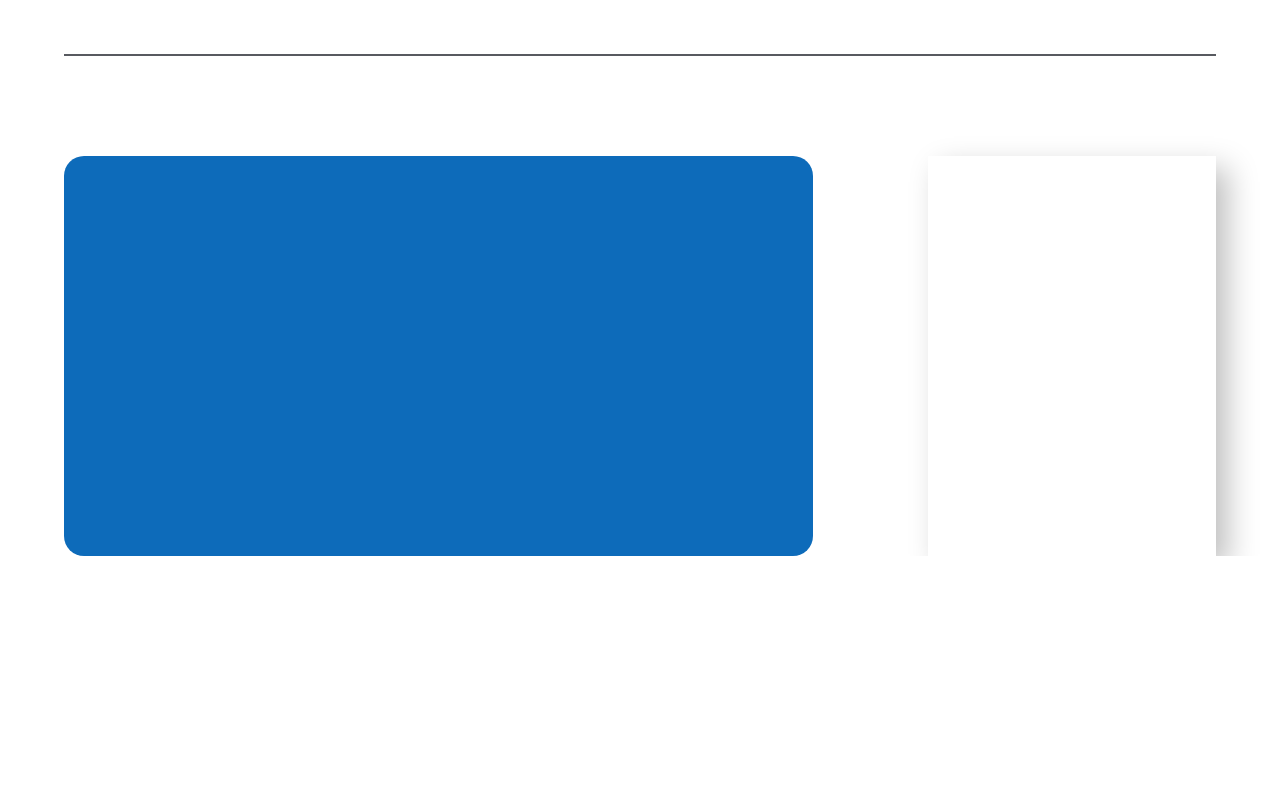
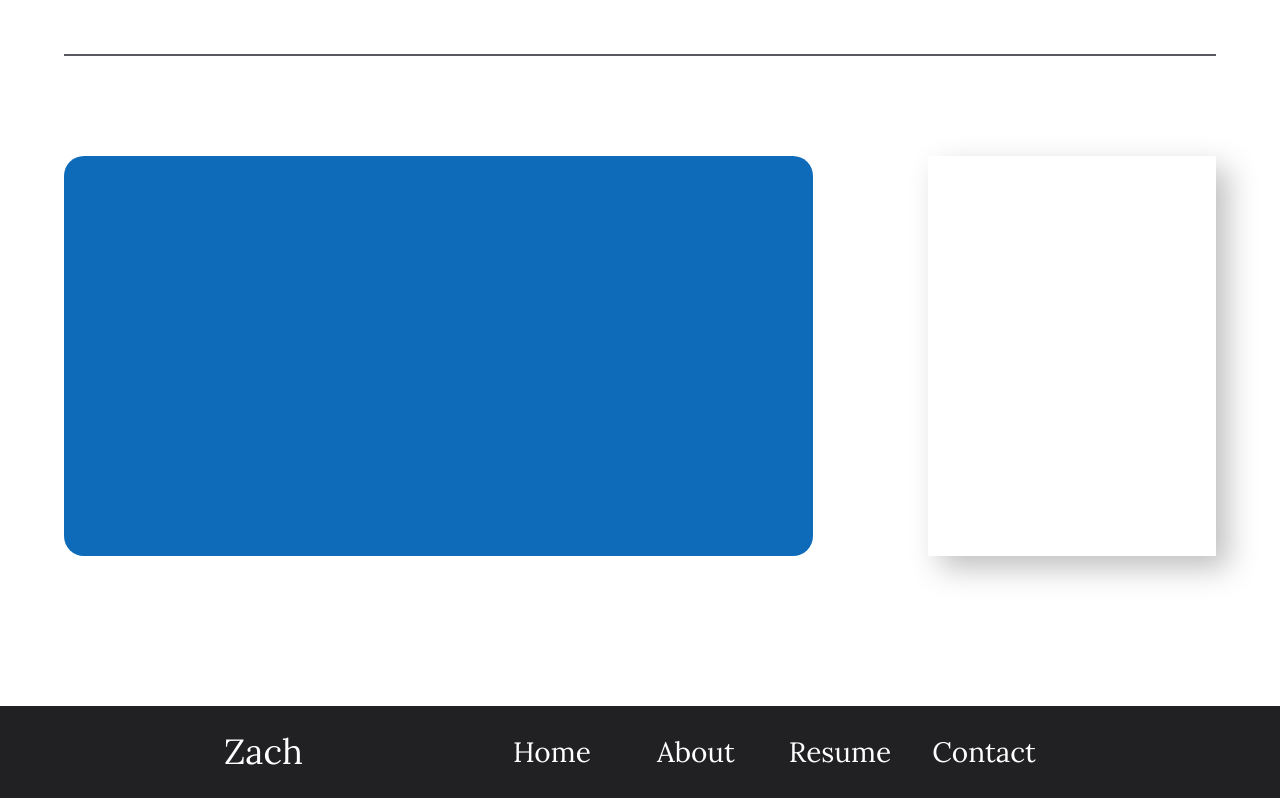
Before and after one commit to Zach-Cook/ZachCook, a React (Create React App) app: page / in a window 1280 px wide. Shown: the part 2804-3604 px from the top of the page. Before the commit the page ends 3360 px from the top, so only its background shows below. Built offline with nearby package versions, Linux system fonts and the light colour scheme.

Commit message:
Created the footer container... Still needs some work. Need to fix the bottom bar

```diff
--- a/src/App.js
+++ b/src/App.js
@@ -10,7 +10,7 @@ import PortfolioContainer from './containers/portfolio';
 import AboutContainer from './containers/about';
 import ResumeContainer from './containers/resume';
 import ContactContainer from './containers/contact';
-
+import FooterContainer from './containers/footer';
 
 export default function App() {
 
@@ -21,8 +21,8 @@ export default function App() {
       <BackGroundContainer isMobileNavOpen={isMobileNavOpen}>
         <HeaderContainer isMobileNavOpen={isMobileNavOpen} setIsMobileNavOpen={setIsMobileNavOpen}/>
       </BackGroundContainer>
+
       <MainContainer>
-
         <SkillsContainer/>
         <BarContainer/>
         <PortfolioContainer/>
@@ -32,6 +32,8 @@ export default function App() {
         <BarContainer/>
         <ContactContainer/>
       </MainContainer>
+
+      <FooterContainer/>
     </>
   );
 }
--- a/src/components/nav/index.js
+++ b/src/components/nav/index.js
@@ -1,7 +1,7 @@
 import React from 'react';
 import { NavFrame, NavInner, HamburgerFrame, HamburgerFrameInner, HamburgerDiv, ExitFrame, ExitFrameInner,
     RightSlash, LeftSlash,
-    NavLeft, NavTitle, NavRight, Navli, NavText, NavLearnMoreFrame
+    NavLeft, NavTitle, NavRight, Navli, NavText, NavLearnMoreFrame, NavLine
 
     } from './styles/nav'
 
@@ -64,3 +64,7 @@ Nav.NavText = function NavNavText({children, ...restProps}){
 Nav.NavLearnMoreFrame = function NavNavLearnMoreFrame({children, ...restProps}){
     return <NavLearnMoreFrame {...restProps}>{children}</NavLearnMoreFrame>
 }
+
+Nav.NavLine = function NavNavLine({children, ...restProps}){
+    return <NavLine {...restProps}>{children}</NavLine>
+}
--- a/src/components/nav/styles/nav.js
+++ b/src/components/nav/styles/nav.js
@@ -12,7 +12,10 @@ export const NavFrame = styled.header`
     // height: 650px;
 
 
+    background: ${ props => props.background ? props.background : null};
+
     @media screen and (min-width: 1280px){
+        margin-top: ${ props => props.marginTop ? props.marginTop : null};
         height: auto;
     }
 `;
@@ -203,3 +206,9 @@ export const NavLearnMoreFrame = styled.div`
         border: none;
     }
 `;
+
+export const NavLine = styled.div`
+    width: 90%;
+    height: 2px;
+    background: white;
+`;
--- /dev/null
+++ b/src/containers/footer.js
@@ -0,0 +1,47 @@
+import React from 'react';
+
+import { Nav } from '../components';
+
+export default function FooterContainer(props){
+
+
+    return (
+
+            <>
+                <Nav background='#212124' marginTop='150px'>
+                    <Nav.NavLeft>
+                        <Nav.NavTitle>Zach</Nav.NavTitle>
+                    </Nav.NavLeft>
+
+                    <Nav.NavRight display={props.isMobileNavOpen}>
+                        <Nav.ExitFrame>
+                            <Nav.ExitFrameInner onClick={()=>props.setIsMobileNavOpen(null)}>
+                                <Nav.RightSlash/>
+                                <Nav.LeftSlash/>
+                            </Nav.ExitFrameInner>
+                        </Nav.ExitFrame>
+                        <Nav.Navli>
+                            <Nav.NavText>Home</Nav.NavText>
+                        </Nav.Navli>
+                        <Nav.Navli>
+                            <Nav.NavText>About</Nav.NavText>
+                        </Nav.Navli>
+                        <Nav.Navli>
+                            <Nav.NavText>Resume</Nav.NavText>
+                        </Nav.Navli>
+                        <Nav.Navli>
+                            <Nav.NavText>Contact</Nav.NavText>
+                        </Nav.Navli>
+                        <Nav.Navli display='none'>
+                            <Nav.NavLearnMoreFrame>
+                                <Nav.NavText>View Portfolio</Nav.NavText>
+                            </Nav.NavLearnMoreFrame>
+                        </Nav.Navli>
+                    </Nav.NavRight>
+
+                </Nav>
+                <Nav.NavLine/>
+            </>
+
+        )
+}
```
